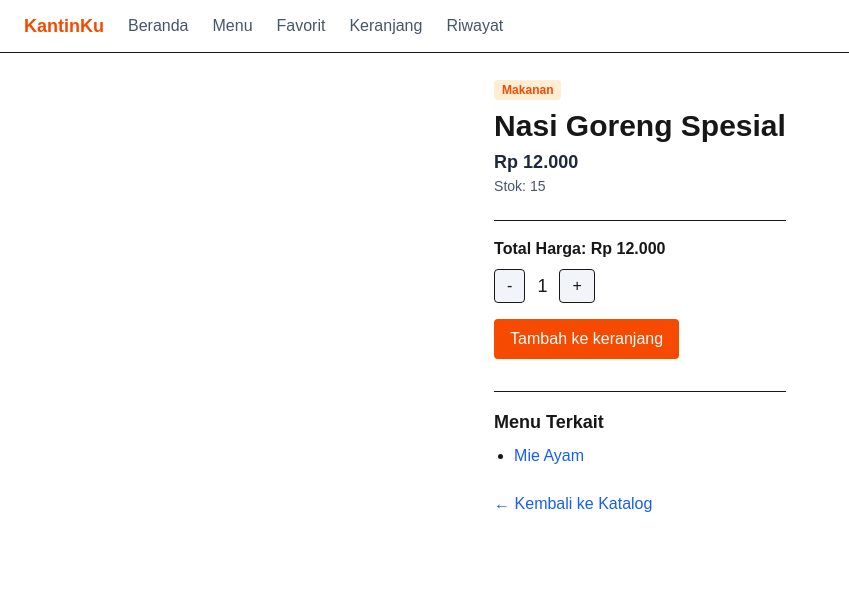
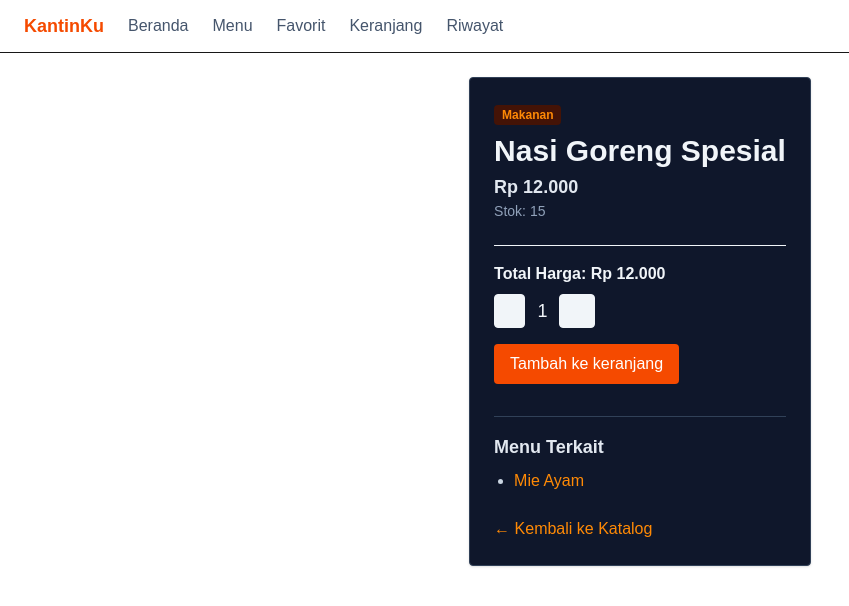
Before and after one commit to fachturrpl1/kantinku, a Next.js app: page /menu/1 in a window 1280 px wide. Shown: the top 606 px of the page, without its empty margins (0-849 px from the left). Built offline with nearby package versions, Linux system fonts and the light colour scheme.

Commit message:
fix(detailmenu): menggunaknan slate dan aksen oranye

```diff
--- a/app/menu/[id]/page.tsx
+++ b/app/menu/[id]/page.tsx
@@ -17,27 +17,27 @@ export default async function DetailMenu({ params }: PageProps) {
   );
 
   return (
-    <article className="p-6 max-w-xl mx-auto">
-      <span className="inline-block px-2 py-0.5 text-xs font-semibold bg-orange-100 text-orange-600 rounded mb-2">
+    <article className="p-6 max-w-xl mx-auto border border-slate-700 rounded shadow bg-slate-900 text-slate-100 mt-6">
+      <span className="inline-block px-2 py-0.5 text-xs font-semibold bg-orange-950 text-orange-400 rounded mb-2">
         {menuItem.kategori}
       </span>
-      <h1 className="text-3xl font-bold mb-1">{menuItem.nama}</h1>
-      <p className="text-lg font-semibold text-slate-800">{rupiah(menuItem.harga)}</p>
-      <p className="text-sm text-slate-600 mb-4">
+      <h1 className="text-3xl font-bold mb-1 text-slate-100">{menuItem.nama}</h1>
+      <p className="text-lg font-semibold text-slate-200">{rupiah(menuItem.harga)}</p>
+      <p className="text-sm text-slate-400 mb-4">
         Stok: {menuItem.stok === 0 ? "Habis" : menuItem.stok}
       </p>
 
       <FormPesan menu={menuItem} />
 
-      <div className="mt-8 border-t pt-4">
-        <h3 className="mb-2 text-lg font-semibold">Menu Terkait</h3>
+      <div className="mt-8 border-t border-slate-700 pt-4">
+        <h3 className="mb-2 text-lg font-semibold text-slate-200">Menu Terkait</h3>
         {menuTerkait.length === 0 ? (
           <p className="text-slate-500">Belum ada menu terkait.</p>
         ) : (
-          <ul className="list-disc pl-5 space-y-1">
+          <ul className="list-disc pl-5 space-y-1 text-slate-300">
             {menuTerkait.map((item) => (
               <li key={item.id}>
-                <Link href={`/menu/${item.id}`} className="text-blue-600 hover:underline">
+                <Link href={`/menu/${item.id}`} className="text-orange-400 hover:underline">
                   {item.nama}
                 </Link>
               </li>
@@ -47,7 +47,7 @@ export default async function DetailMenu({ params }: PageProps) {
       </div>
 
       <div className="mt-6">
-        <Link href="/menu" className="text-blue-600 hover:underline">
+        <Link href="/menu" className="text-orange-400 hover:underline">
           &larr; Kembali ke Katalog
         </Link>
       </div>
```
